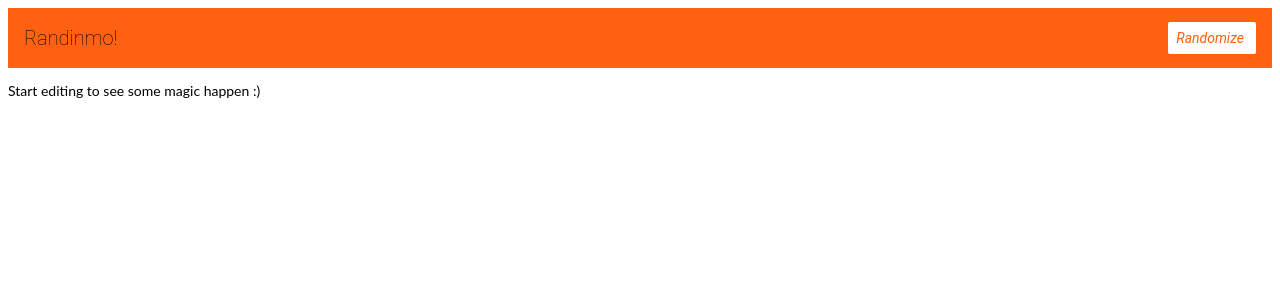
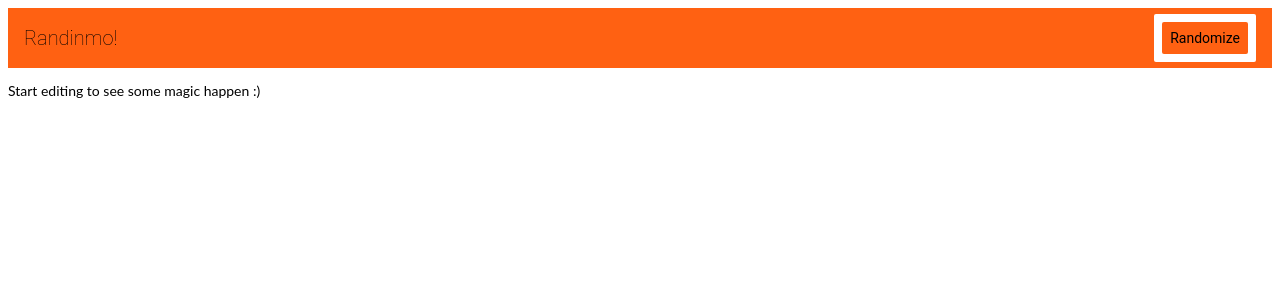
Before and after one commit to KadeS04/Dama, an Angular app: page / in a window 1280 px wide. Shown: the top 300 px of the page. Built offline with nearby package versions, Linux system fonts and the light colour scheme.

Commit message:
1 file modified

```diff
--- a/src/app/top-bar/top-bar.component.html
+++ b/src/app/top-bar/top-bar.component.html
@@ -1,3 +1,3 @@
 <h1>Randinmo!</h1>
 
-<a class="button fancy-button"><i class="material-icons">Randomize
+<a class="button fancy-button"><button onclick="location.reload();">Randomize</button>
```
